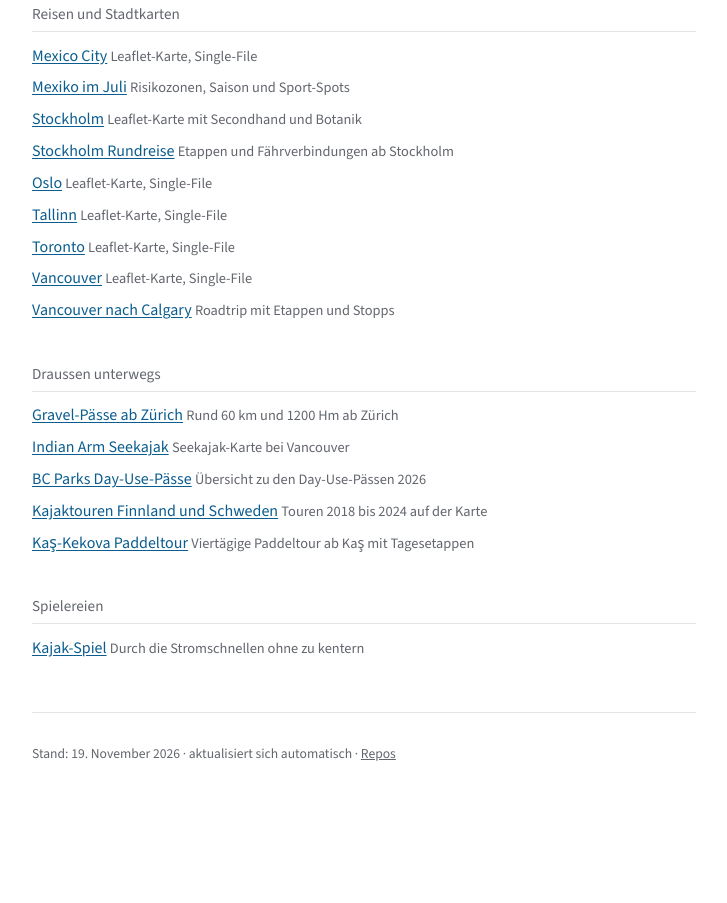
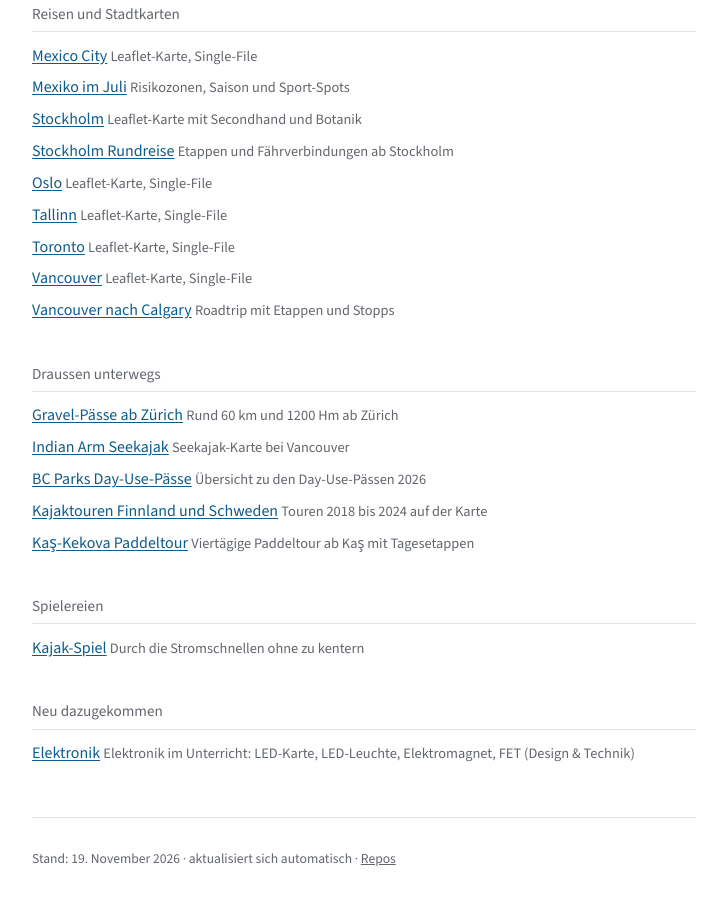
Before and after one commit to ljuokr/ljuokr.github.io, a plain HTML site: page index.html in a window 1280 px wide. Shown: the part 810-1713 px from the top of the page, without its empty margins (276-1003 px from the left). Before the commit the page ends 1638 px from the top, so only its background shows below. Drawn offline with nearby package versions, Linux system fonts and the light colour scheme.

Commit message:
Übersicht neu erzeugt: Projektstand hat sich geändert

```diff
--- a/index.html
+++ b/index.html
@@ -153,6 +153,12 @@
           <li><a href="https://ljuokr.github.io/kajak2/">Kajak-Spiel</a> <span>Durch die Stromschnellen ohne zu kentern</span></li>
         </ul>
       </section>
+      <section data-gruppe>
+        <h2>Neu dazugekommen</h2>
+        <ul>
+          <li><a href="https://ljuokr.github.io/elektronik/">Elektronik</a> <span>Elektronik im Unterricht: LED-Karte, LED-Leuchte, Elektromagnet, FET (Design &amp; Technik)</span></li>
+        </ul>
+      </section>
   <p id="leer" hidden>Nichts gefunden.</p>
 </main>
 
```
